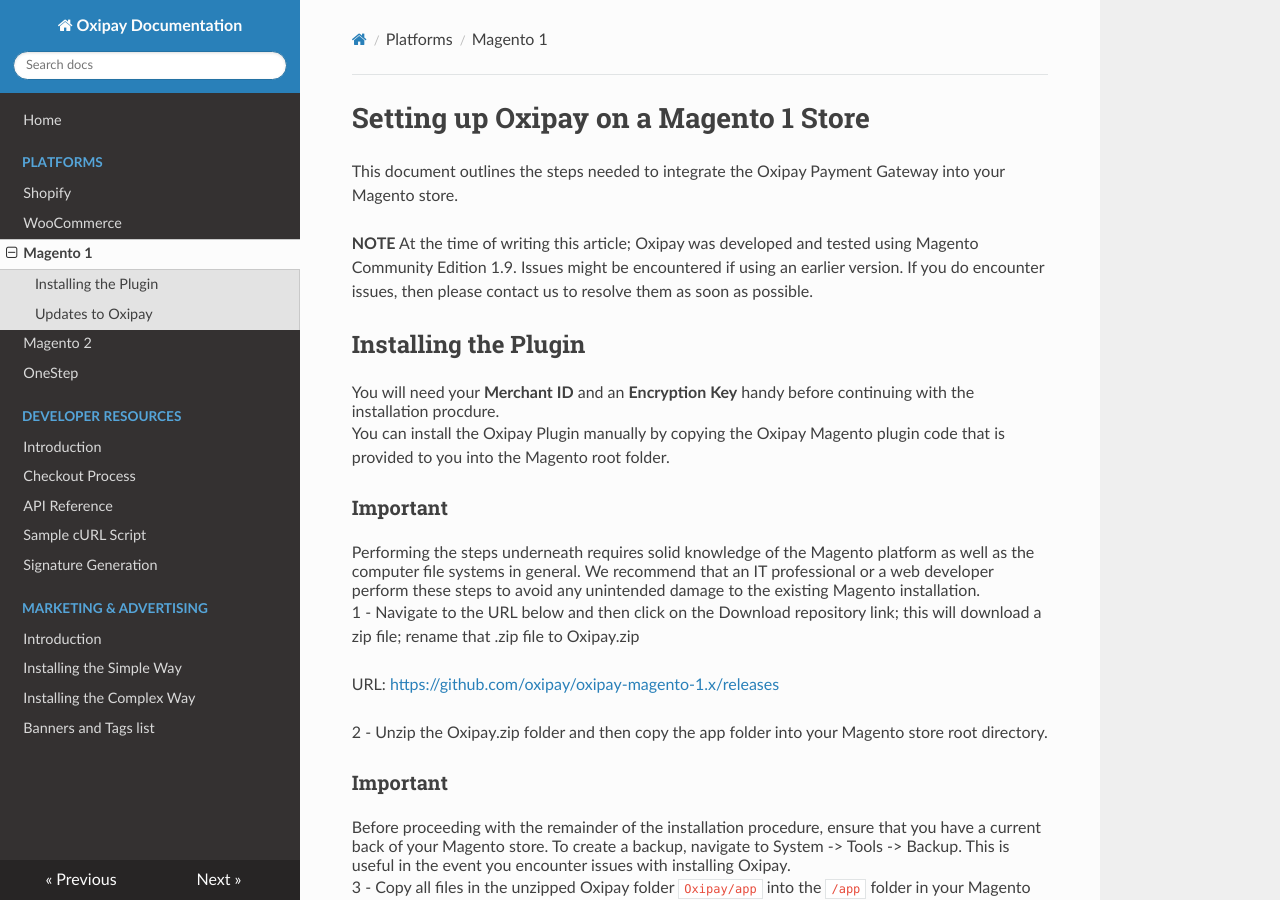
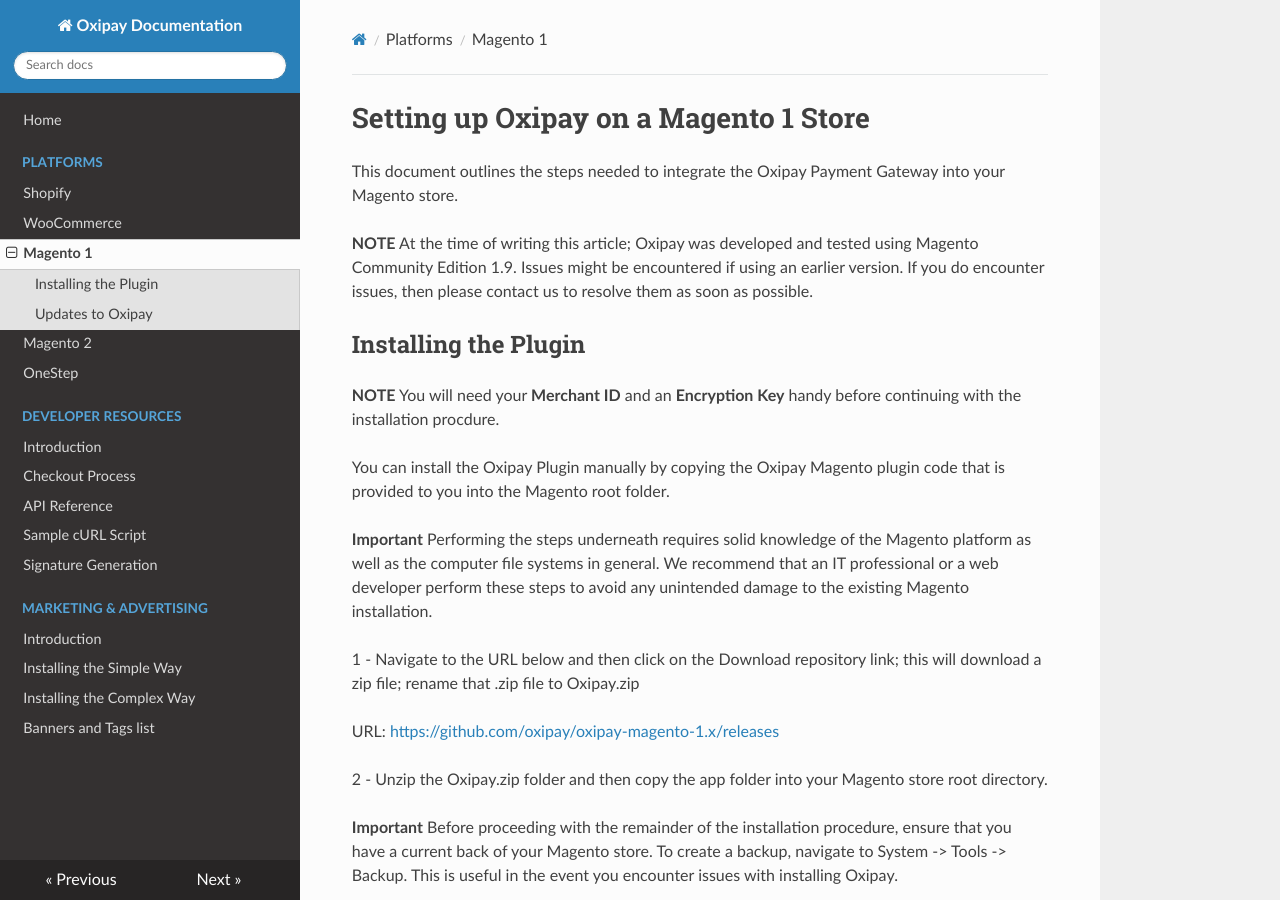
Before and after one commit to oxipay/oxidocs, an MkDocs documentation site: the page built from docs/platforms/magento_1.md, in a window 1280 px wide and 900 px high. Built offline with MkDocs 1.6.1, drawn with Linux system fonts in a browser that asks for light colours; nearby versions of some CDN libraries; old or Windows-style settings are respelled for this version of MkDocs.

Commit message:
updated magento UI/styling of text

```diff
--- a/docs/platforms/magento_1.md
+++ b/docs/platforms/magento_1.md
@@ -6,18 +6,11 @@
 
 ## Installing the Plugin
 
-<div class="alert alert-info" role="alert">You will need your <b>Merchant ID</b> and an <b>Encryption Key</b> handy before continuing with the installation procdure.</div>
+**NOTE** You will need your <b>Merchant ID</b> and an <b>Encryption Key</b> handy before continuing with the installation procdure.
 
 You can install the Oxipay Plugin manually by copying the Oxipay Magento plugin code that is provided to you into the Magento root folder.
 
-<div class="panel panel-danger">
-  <div class="panel-heading">
-    <h3 class="panel-title">Important</h3>
-  </div>
-  <div class="panel-body">
-    Performing the steps underneath requires solid knowledge of the Magento platform as well as the computer file systems in general. We recommend that an IT professional or a web developer perform these steps to avoid any unintended damage to the existing Magento installation.
-  </div>
-</div>
+**Important** Performing the steps underneath requires solid knowledge of the Magento platform as well as the computer file systems in general. We recommend that an IT professional or a web developer perform these steps to avoid any unintended damage to the existing Magento installation.
 
 1 - Navigate to the URL below and then click on the Download repository link; this will download a zip file; rename that .zip file to Oxipay.zip
 
@@ -25,14 +18,7 @@
 
 2 - Unzip the Oxipay.zip folder and then copy the app folder into your Magento store root directory.
 
-<div class="panel panel-danger">
-  <div class="panel-heading">
-    <h3 class="panel-title">Important</h3>
-  </div>
-  <div class="panel-body">
-    Before proceeding with the remainder of the installation procedure, ensure that you have a current back of your Magento store. To create a backup, navigate to System -> Tools -> Backup. This is useful in the event you encounter issues with installing Oxipay.
-  </div>
-</div>
+**Important** Before proceeding with the remainder of the installation procedure, ensure that you have a current back of your Magento store. To create a backup, navigate to System -> Tools -> Backup. This is useful in the event you encounter issues with installing Oxipay.
 
 3 - Copy all files in the unzipped Oxipay folder <code>Oxipay/app</code> into the <code>/app</code> folder in your Magento root folder.
 
@@ -62,45 +48,17 @@
 
 ![6.png](/img/platforms/magento_1/6.png)
 
-<div class="panel panel-primary">
-  <div class="panel-heading">
-    <h3 class="panel-title">Note</h3>
-  </div>
-  <div class="panel-body">
-    The <b>Merchant Key</b> and <b>API Key</b> have been blacked out in the image above.
-  </div>
-</div>
+**Note** The <b>Merchant Key</b> and <b>API Key</b> have been blacked out in the image above.
 
-<div class="panel panel-danger">
-  <div class="panel-heading">
-    <h3 class="panel-title">Important</h3>
-  </div>
-  <div class="panel-body">
-    Missing fields might indicate that some of the Oxipay files that were downloaded as part of the installation process might have been corrupted inadvertently somewhere in the process.
-  </div>
-</div>
+**Important** Missing fields might indicate that some of the Oxipay files that were downloaded as part of the installation process might have been corrupted inadvertently somewhere in the process.
 
 ##Updates to Oxipay##
 
 Updates to Oxipay might be made in the future to either accommodate newer internet technologies that we deem essential to integrate into our Oxipay plugin or newer versions of Magento 1.x that include security or feature patches. We recommend that you first unintall the existing Oxipay plugin before installing a newer Oxipay version.
 
-<div class="panel panel-primary">
-  <div class="panel-heading">
-    <h3 class="panel-title">Note</h3>
-  </div>
-  <div class="panel-body">
-    Deleting the existing plugin ensures that code and any associated files from the previous version of the plugin do not negatively interfere with the newer version of the plugin.
-  </div>
-</div>
+**Note** Deleting the existing plugin ensures that code and any associated files from the previous version of the plugin do not negatively interfere with the newer version of the plugin.
 
-<div class="panel panel-danger">
-  <div class="panel-heading">
-    <h3 class="panel-title">Important</h3>
-  </div>
-  <div class="panel-body">
-    At the time of writing this article, Oxipay can only be deleted by manually deleting the Oxipay specific folders and files that were integrated into Magento as part of the installation procedure.
-  </div>
-</div>
+**Important** At the time of writing this article, Oxipay can only be deleted by manually deleting the Oxipay specific folders and files that were integrated into Magento as part of the installation procedure.
 
 1 - Open the <code>app</code> folder inside the Magento root folder where you have installed your version of Magento and delete the files and folder paths listed underneath:
 
```
